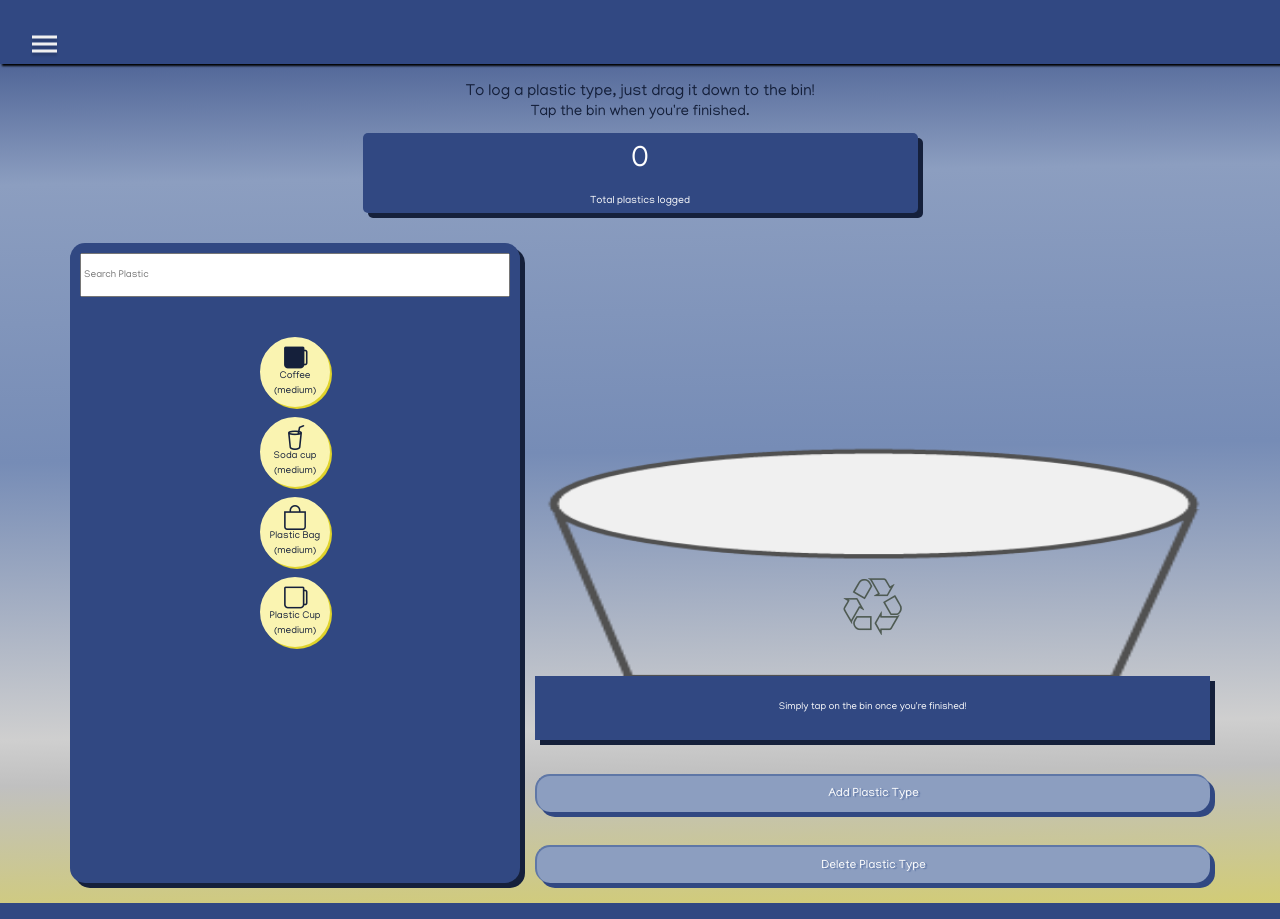
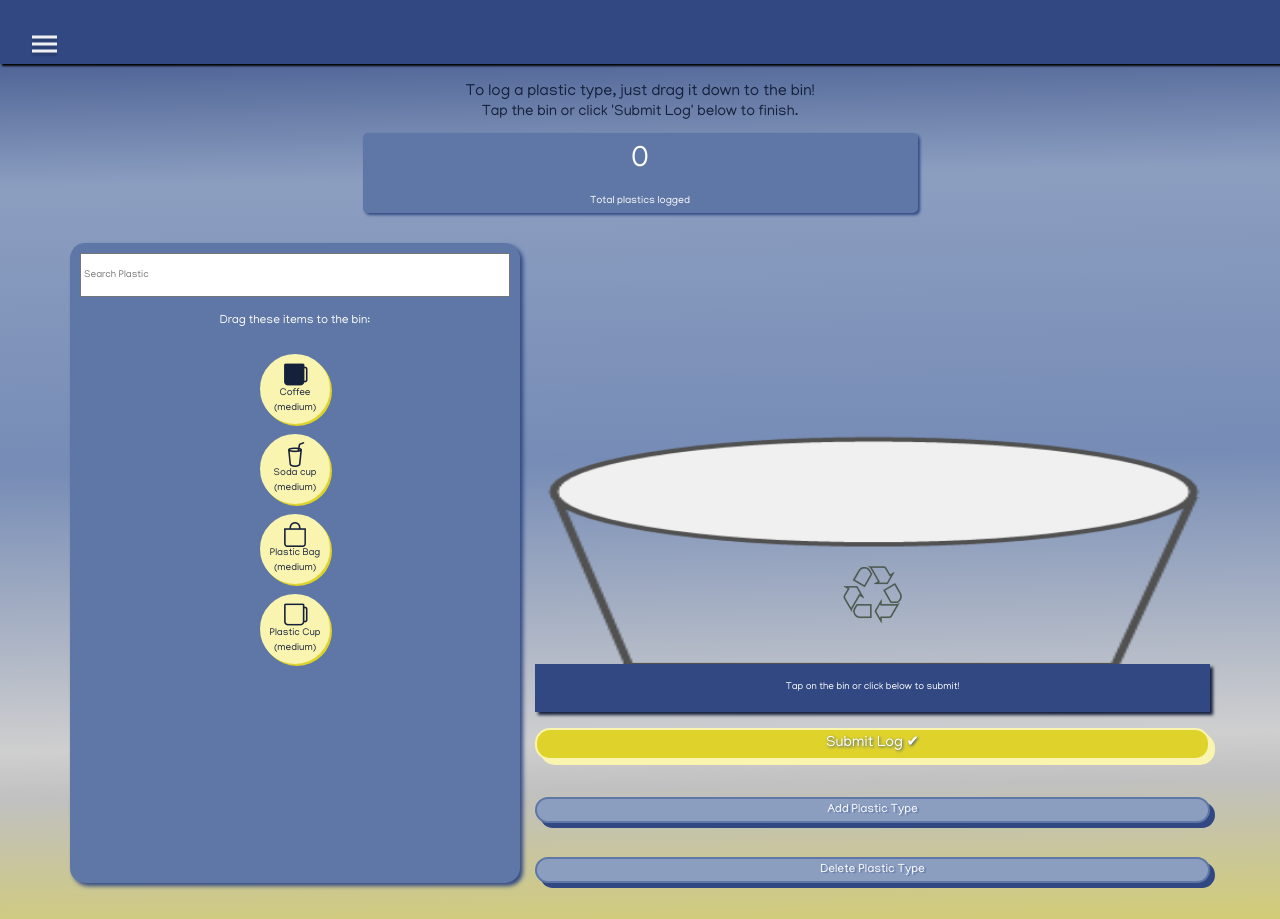
Before and after one commit to tjuacalla123/a8-plastrack, a Node project: template views/logpage.handlebars in a window 1280 px wide. Run offline with Node 20 templates, Linux system fonts and the light colour scheme; the template is opened without the code that fills it, so the values that code supplies are empty; some libraries are stand-ins or nearby versions; some web fonts are replaced.

Commit message:
final styling changes

```diff
--- a/public/css/log.css
+++ b/public/css/log.css
@@ -4,6 +4,7 @@ body{
     font-size: 15px;
      background-image: linear-gradient(179deg, #314882, #8C9EC0 20%, #768CB6, #cfcfcf 80%, #c0c0c0 85%, #D2CC76);
      background-position: center;
+     margin-bottom: 2vh;
 }
 
 h2 {
@@ -24,7 +25,7 @@ h1.plastrack{
 .totals {
   margin: 10px 0px 30px 0px;
   height: 10vh;
-	background-color: #314882;
+	background-color: #5F77A6;
 	border-radius: 5px;
 	color: white;
 	  -webkit-box-shadow: 0 1px 4px 0 rgba(0,0,0,0.37);
@@ -32,7 +33,7 @@ h1.plastrack{
   display: flex;
   flex-direction: column;
   justify-content: center;
-  box-shadow: 5px 5px #15203B;
+  box-shadow: 2px 2px 3px #314882;
 }
 
 .tip2 {
@@ -50,8 +51,8 @@ h1.plastrack{
 	width: 40%;
 	padding: 0;
 	border-radius: 15px;
-  background-color: #314882;
-  box-shadow: 5px 5px #15203b;
+  background-color: #5F77A6;
+  box-shadow: 3px 3px 4px #314882;
 }
 .trash-add-delete {
 	width: 60%;
@@ -88,6 +89,14 @@ h1.plastrack{
 .search-plastic, .trash-add-delete {
 	display: flex;
 	flex-direction: column;
+}
+
+#drag-tip{
+  font-size: 12px;
+  color: white;
+  text-align: center;
+  margin: 5px;
+  margin-bottom: -5px;
 }
 .plastic-contents, .search-plastic {
 	align-items: center;
@@ -150,13 +159,12 @@ p {
   visibility: hidden;
   height: 25%;
 	margin-bottom: 10%;
-  border-left: 2px solid #5F77A6;
-  border-top: 2px solid #5F77A6;
+  border: 2px solid #5F77A6;
   box-shadow: 5px 5px #314882;
 }
 .add-delete{
 	margin: 5% 0px 0px 0px;
-	height: 10%;
+	height: 8%;
 	display: flex;
 	justify-content: center;
 	align-items: center;
@@ -164,11 +172,23 @@ p {
   border-radius: 15px;
   color: white;
   background-color: #8C9EC0;
-  border-left: 2px solid #5F77A6;
-  border-top: 2px solid #5F77A6;
+  border: 2px solid #5F77A6;
   box-shadow: 5px 5px #314882;
   text-shadow: 2px 1px 1px #5F77A6;
 }
+
+#secondary-submit {
+    height: 10%;
+  color: white;
+    text-shadow: 1px 1px 3px #314882;
+background-color: #DFD32B;
+border: 2px solid #FAF4B1;
+box-shadow: 5px 5px #FAF4B1;
+margin-top: 0px;
+margin-bottom: 3px;
+font-size: 15px;
+}
+
 .tip, .tip2 {
 	text-align: center;
 }
@@ -177,11 +197,11 @@ p {
   flex-direction: row;
   justify-content: center;
   align-items: center;
-  height: 20%;
+  height: 15%;
   width: 100%;
   font-size: 10px;
   padding: 0px 5px 0px 5px;
-  box-shadow: 5px 5px #15203B;
+  box-shadow: 3px 3px 3px #15203B;
   overflow: hidden;
 }
 .plastic-contents, .contents {
--- a/public/js/logpage_functions.js
+++ b/public/js/logpage_functions.js
@@ -12,7 +12,7 @@ $(document).ready(function(){
   });
 
   // submit and move move data to log done
-  $(".recycling-bin").click(function() {
+  $(".recycling-bin, #secondary-submit").click(function() {
     if ($(".divider").length == 0) {
       alert("You haven't logged anything yet")
       return;
--- a/public/js/settingsfirebase.js
+++ b/public/js/settingsfirebase.js
@@ -19,11 +19,6 @@
 	auth.onAuthStateChanged(function(user){
 
 		if(user){
-
-			 //if (typeof user.displayName !== 'undefined') {
-   				//var name = user.displayName;
-			//} else {var name = "Fake Name";}
-			//$('.displayName').append(name);
 
 			if (user.displayName !== null) {
    			console.log("Signed in through facebook");
--- a/views/logpage.handlebars
+++ b/views/logpage.handlebars
@@ -55,7 +55,7 @@
 			<h2><p class="tip">To log a plastic type, just drag it down to the bin!</p></h2>
 		</div>
 		<div class="row all-tips">
-			<div class="tip">Tap the bin when you're finished.</div>
+			<div class="tip">Tap the bin or click 'Submit Log' below to finish.</div>
 		</div>
 
 		<div class="row">
@@ -73,6 +73,7 @@
 					<form class="search search-plastic">
 						<input type="text" placeholder="Search Plastic" name="search2" class="search-bar">
 					</form>
+						<p id="drag-tip"> Drag these items to the bin:</p>
 					 <div class="plastic-contents"></div>
 				</div>
 
@@ -84,7 +85,10 @@
 						<div class="rec-logo">
 							&#x2672;
 						</div>
-						<div class="tip2">Simply tap on the bin once you're finished!</div>
+						<div class="tip2">Tap on the bin or click below to submit!</div>
+					</div>
+					<div class="add-delete" id = "secondary-submit">
+						Submit Log 	&#10004;
 					</div>
 					<div class="add-delete" id = "additem">
 						Add Plastic Type
--- a/views/settings.handlebars
+++ b/views/settings.handlebars
@@ -63,12 +63,6 @@
 	<div class="flex-grid-half">
 
 	  	<div class="col">
-	  		<!---
-	  		<div class="circle">
-
-       		<img class="profile-pic" src="/assets/userpic_placeholder.png" >
-
-    		 </div>-->
 
     	<div class="profile-img">
  		 <img class="profile-thumb" src="/assets/userpic_placeholder.png" id="bannerImg" />
--- a/views/signup.handlebars
+++ b/views/signup.handlebars
@@ -36,8 +36,8 @@
 				<p></p>
 				<button onclick="signUp()" id="signUp"> Sign Up </button>
 				<!-- <button onclick="signOut()" id="signOut"> Sign Out </button> -->
-
 				<p></p>
+				<p> Already have an account? Sign in <a href="/" style="color:white">here!</a></p>
 				<button onclick="fbsignin()">Sign in with Facebook</button>
 				</div>
 			</div>
```
Also changed, not shown: public/css/login.css (+1 -33 lines), public/css/signup.css (+1 -31 lines).
